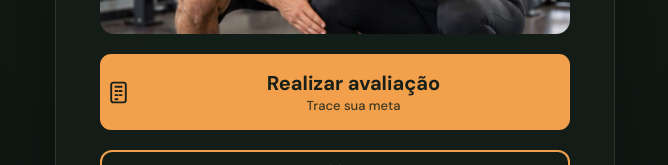
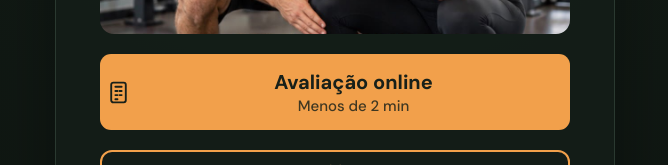
Before and after one commit to albertoapr/calculadoraimc, a Vue app: page / in a window 1280 px wide. Shown: the part 465-630 px from the top of the page, without its empty margins (305-973 px from the left). Built offline with nearby package versions, Linux system fonts and the light colour scheme.

Commit message:
Update online assessment button copy

```diff
--- a/src/App.vue
+++ b/src/App.vue
@@ -773,7 +773,7 @@ async function sendResult() {
         <div class="home-action">
           <button class="primary-button" type="button" @click="viewMode = 'assessment'">
             <svg class="home-action-icon scale-button-icon" viewBox="0 0 24 24" aria-hidden="true"><rect x="5" y="2.5" width="14" height="19" rx="2"/><path d="M9 6.5h6M9 10.5h2m2 0h2m-6 4h2m2 0h2m-6 4h2"/></svg>
-            <span class="home-action-copy"><strong>Realizar avaliação</strong><small>Trace sua meta</small></span>
+            <span class="home-action-copy"><strong>Avaliação online</strong><small class="home-action-time">Menos de 2 min</small></span>
           </button>
         </div>
         <div class="home-action">
--- a/src/assets/main.css
+++ b/src/assets/main.css
@@ -201,6 +201,7 @@ footer img { width: 24px; height: 24px; }
 .home-action-copy { display: grid; justify-items: center; gap: 3px; }
 .home-action-copy strong { font: inherit; }
 .home-action-copy small { font-size: 13px; font-weight: 500; line-height: 1.2; opacity: .82; }
+.home-action-copy .home-action-time { font-size: 15px; }
 .home-actions .secondary-button { border-width: 2px; }
 .home-action-icon { width: 25px; height: 25px; flex: 0 0 auto; fill: none; stroke: currentColor; stroke-linecap: round; stroke-linejoin: round; stroke-width: 1.8; }
 .home-contact-download { text-decoration: none; }
```
